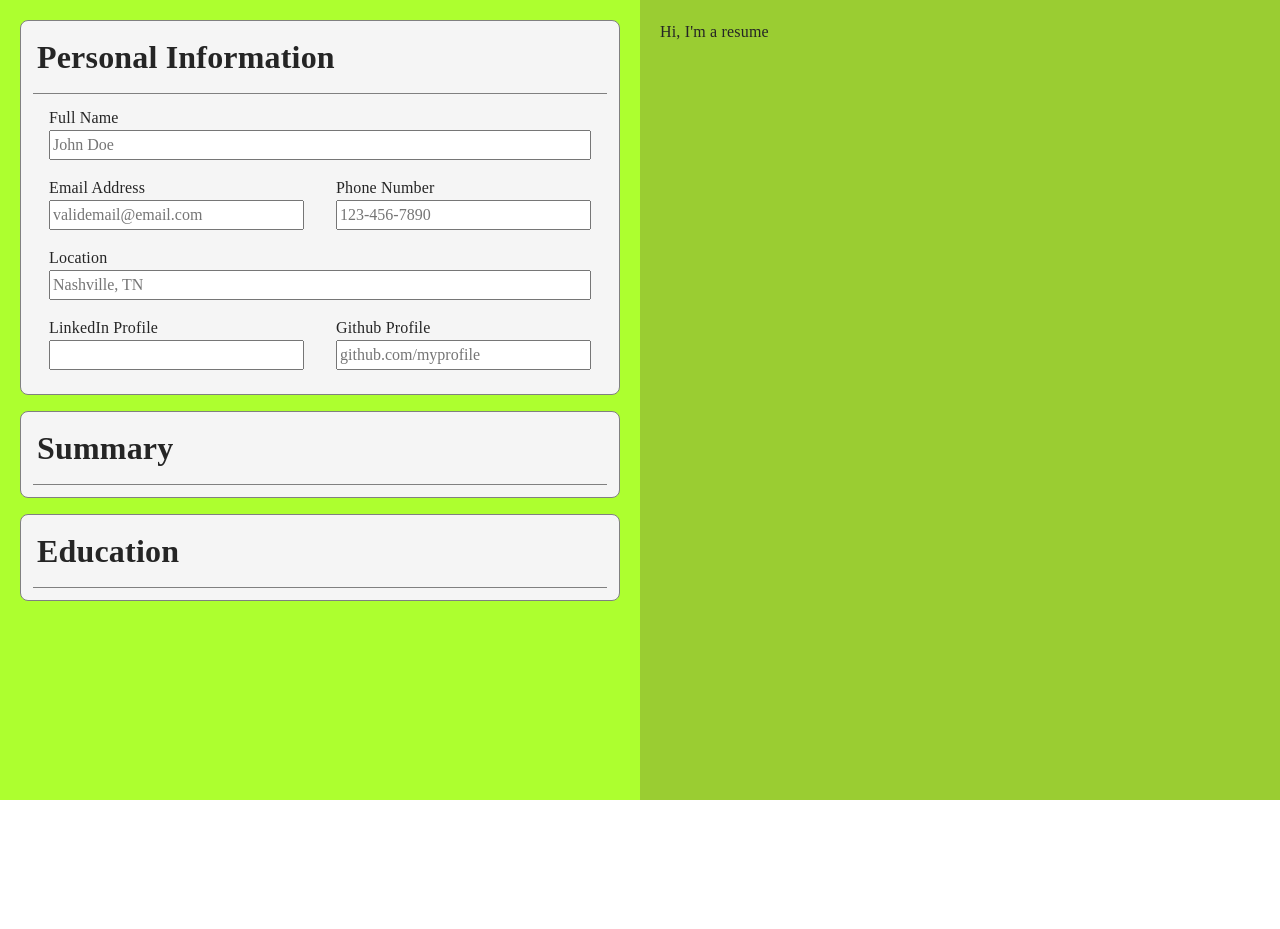
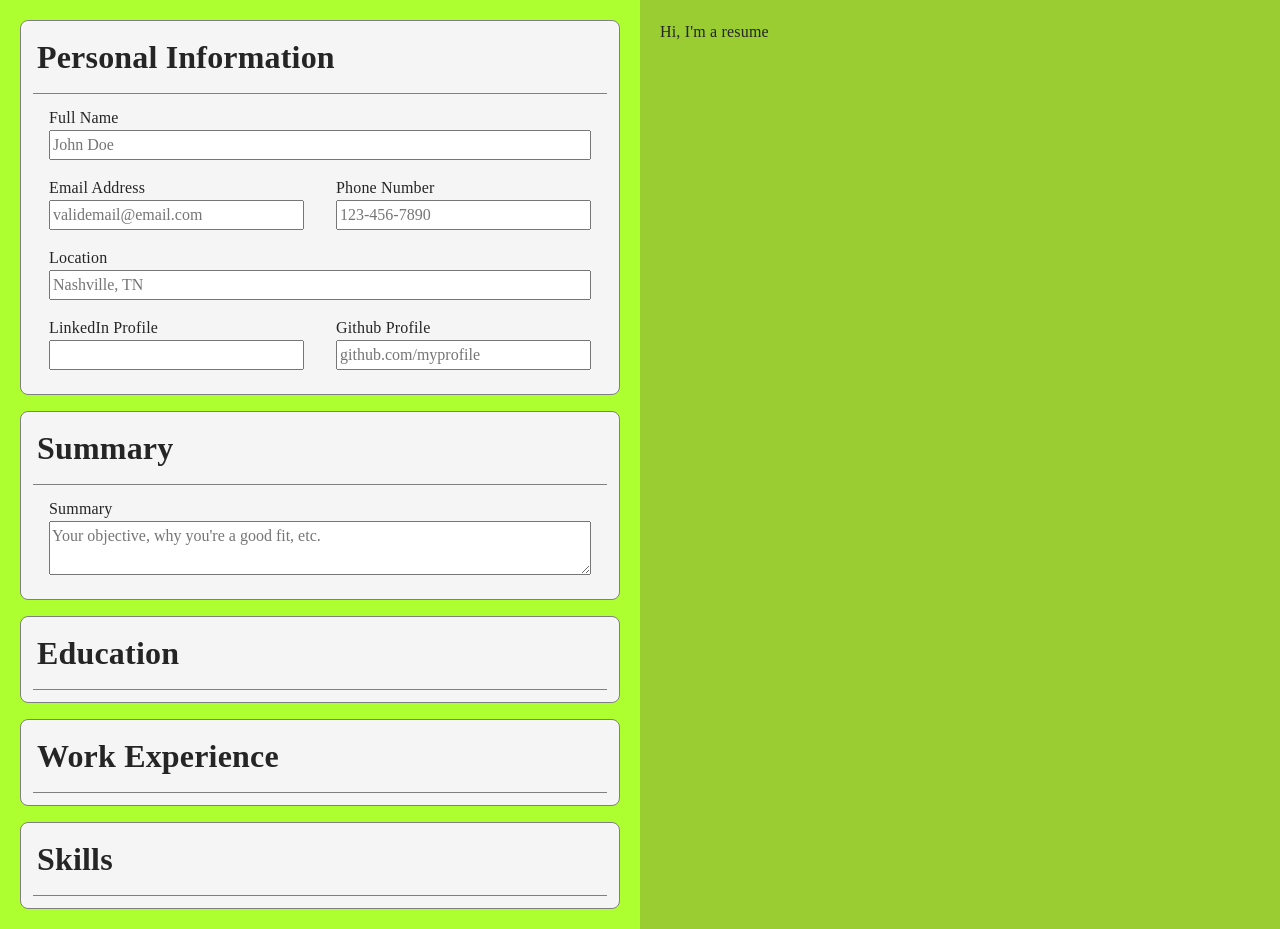
Before and after one commit to atleastonebearplease/CVApplication, a React (Vite) app: page / in a window 1280 px wide. Before the commit the page ends 800 px from the top, so only its background shows below. Built offline with nearby package versions, Linux system fonts and the light colour scheme.

Commit message:
feat: Add summary form

```diff
--- a/src/App.jsx
+++ b/src/App.jsx
@@ -2,7 +2,7 @@ import { useState } from 'react';
 import './App.css';
 import { CVForm, DropDownSection } from "./CVForm.jsx";
 import { Resume } from "./Resume.jsx";
-import { PersonalInformationForm } from "./Forms.jsx";
+import { PersonalInformationForm, SummaryForm} from "./Forms.jsx";
 
 function App() {
   return (
@@ -13,9 +13,15 @@ function App() {
           <PersonalInformationForm/>
         </DropDownSection>
         <DropDownSection sectionName="Summary">
+          <SummaryForm/>
+        </DropDownSection>
+        <DropDownSection sectionName="Education">
 
         </DropDownSection>
-        <DropDownSection sectionName="Education">
+        <DropDownSection sectionName="Work Experience">
+
+        </DropDownSection>
+        <DropDownSection sectionName="Skills">
 
         </DropDownSection>
       </CVForm>
--- a/src/Forms.jsx
+++ b/src/Forms.jsx
@@ -1,8 +1,16 @@
 function LabelInputGroup({id, labelText, placeholder="", type="text"}) {
+    let input;
+
+    if(type === "textarea") {
+        input = <textarea id={id} placeholder={placeholder}></textarea>
+    } else {
+        input = <input type={type} id={id} placeholder={placeholder}/>
+    }
+
     return (
         <div className="label-input-group">
             <label htmlFor={id}>{labelText}</label>
-            <input type={type} id={id} placeholder={placeholder}/>
+            {input}
         </div>
     )
 }
@@ -53,3 +61,26 @@ export function PersonalInformationForm() {
         </div>
     )
 }
+
+export function SummaryForm() {
+    return (
+        <div className="form-container">
+            <LabelInputGroup
+            id="summary"
+            labelText="Summary"
+            placeholder="Your objective, why you're a good fit, etc."
+            type="textarea">
+            </LabelInputGroup>
+        </div>
+    )
+}
+
+
+/*
+<LabelInputGroup
+id=""
+labelText=""
+placeholder=""
+type="">
+</LabelInputGroup>
+*/
```
Also changed, not shown: 1 other file (tests, documents, lock files or other folders).
